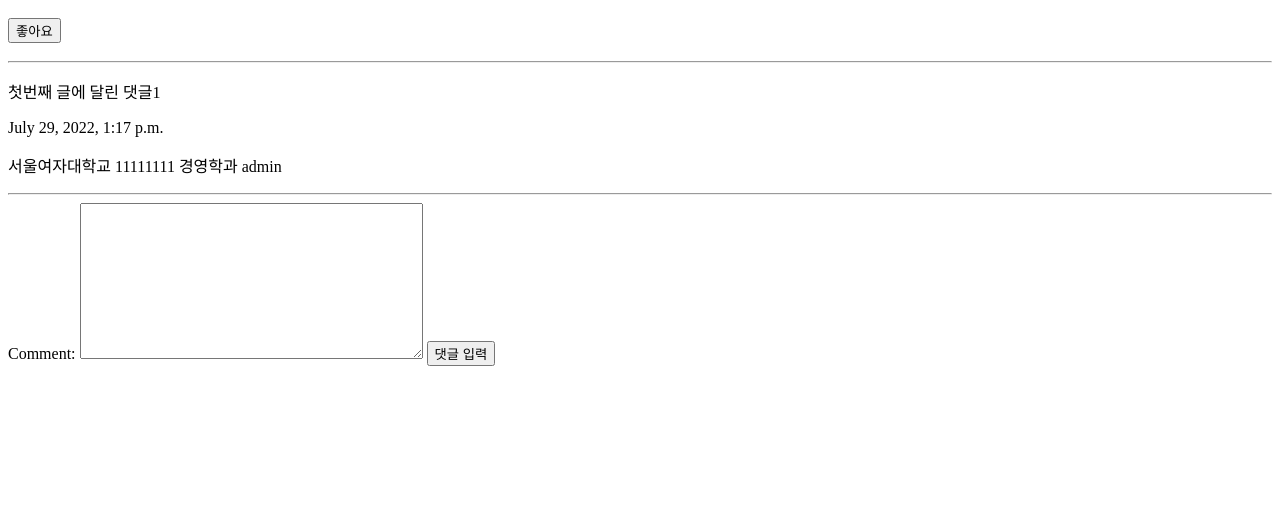
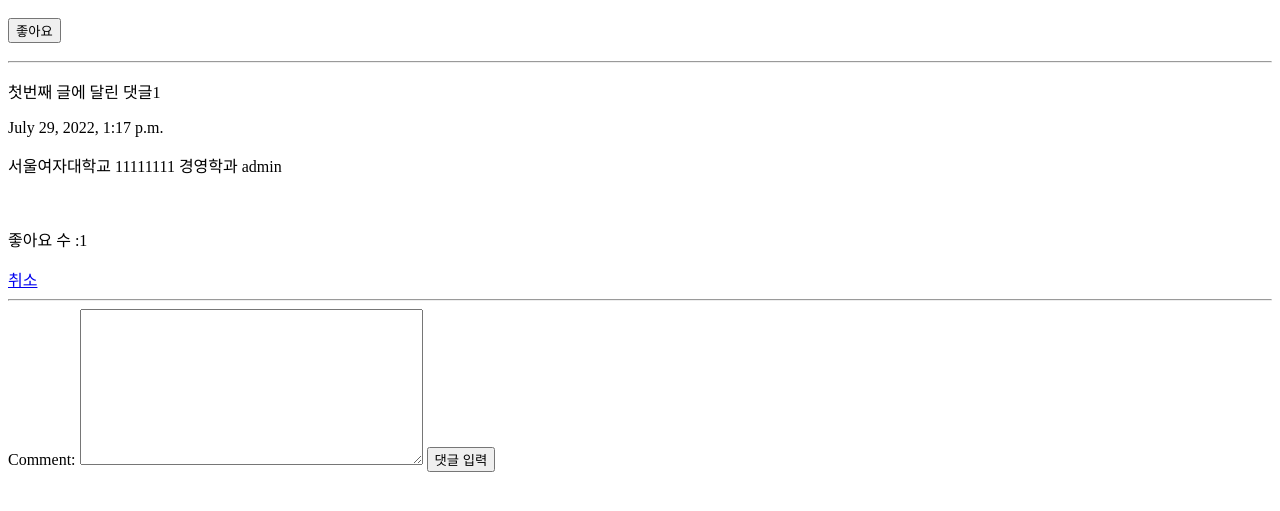
Before and after one commit to seoeunkong/YGT-Backend, a Django app: page /detail/6 in a window 1280 px wide. Shown: the part 259-770 px from the top of the page. Run offline with Django 4.2, Linux system fonts and the light colour scheme; a user stored in the database is signed in; data comes from the database, SQL or seed files in the repository; both versions use the stored data as it was after the commit.

Commit message:
comment like

```diff
--- a/YGTproject/urls.py
+++ b/YGTproject/urls.py
@@ -17,4 +17,6 @@ urlpatterns = [
     path('new_comment/<int:post_id>', views.new_comment, name='new_comment'),
 
     path('post_like/<int:post_id>', views.post_like, name='post_like'),
+
+    path('comment_like/<int:post_id>', views.comment_like, name='comment_like'),
 ]
--- a/postapp/models.py
+++ b/postapp/models.py
@@ -13,6 +13,7 @@ class Post(models.Model):
     #게시글 작성자 학교,학과,학번
     author_profile = models.ForeignKey("Profile", null =True, blank=True, on_delete=models.CASCADE)
 
+    #좋아요 수
     like_count = models.PositiveIntegerField(default=0)
 
     def __str__(self):
@@ -26,17 +27,23 @@ class Comment(models.Model):
     #댓글 작성자 학교,학과,학번
     writer_profile = models.ForeignKey("Profile", null =True, blank=True, on_delete=models.CASCADE)
 
+    # 좋아요 수
+    like_count = models.PositiveIntegerField(default=0)
+
     def __str__(self):
         return self.comment
 
 
 class Profile(models.Model):
+    # user 학교,학과,학번
     user = models.OneToOneField(User, on_delete=models.CASCADE)
     school = models.CharField(max_length=30, blank=True)
     school_id = models.CharField(max_length=30, blank=True)
     department = models.CharField(max_length=30, blank=True)
 
+    # 좋아요
     like_post = models.ManyToManyField(Post, blank=True,related_name='like_users')
+    like_comment = models.ManyToManyField(Comment, blank=True,related_name='like_users_comment')
 
     def __str__(self):
         return self.school + " "+self.school_id+" "+self.department
--- a/postapp/templates/detail.html
+++ b/postapp/templates/detail.html
@@ -33,6 +33,15 @@
     <p> {{ comment }} </p>
     <p> {{ comment.date }} </p>
     <p> {{ comment.writer_profile }} {{ comment.writer }} </p>
+    </br>
+    <p>좋아요 수 :{{comment.like_count}}</p>
+    <a href="{% url 'comment_like' post_detail.id %}">
+      {% if comment in profile.like_comment.all %}
+      취소
+      {% else %}
+      좋아요
+      {% endif %}
+  </a>
     <hr>
 {% endfor %}
 
--- a/postapp/views.py
+++ b/postapp/views.py
@@ -44,7 +44,7 @@ def new_comment(request,post_id):
         finished_form.save()
     return redirect('detail',post_id)
 
-#좋아요
+#좋아요 게시글
 def post_like(request,post_id):
     post = get_object_or_404(Post, pk=post_id)
     user = request.user
@@ -59,3 +59,34 @@ def post_like(request,post_id):
 
         post.save()
     return redirect("detail",post_id)
+
+#좋아요 게시글
+# def comment_like(request,comment_id):
+#     comment = get_object_or_404(Comment, pk=comment_id)
+#     user = request.user
+#     profile = Profile.objects.get(user=user)
+#     if profile.like_comment.filter(id=comment_id).exists():
+#         profile.like_comment.remove(comment)
+#         comment.like_count -= 1
+#         comment.save()
+#     else:
+#         profile.like_comment.add(comment)
+#         comment.like_count += 1
+
+#         comment.save()
+#     return redirect("detail",comment_id)
+
+def comment_like(request,post_id):
+    comment = Comment.objects.get(post=post_id)
+    user = request.user
+    profile = Profile.objects.get(user=user)
+    if profile.like_comment.filter(id=comment.id).exists():
+        profile.like_comment.remove(comment)
+        comment.like_count -= 1
+        comment.save()
+    else:
+        profile.like_comment.add(comment)
+        comment.like_count += 1
+
+        comment.save()
+    return redirect("detail",post_id)
```
Also changed, not shown: db.sqlite3, postapp/migrations/0023_comment_like_count_profile_like_comment_and_more.py (added), postapp/migrations/0024_alter_profile_like_comment.py (added).
